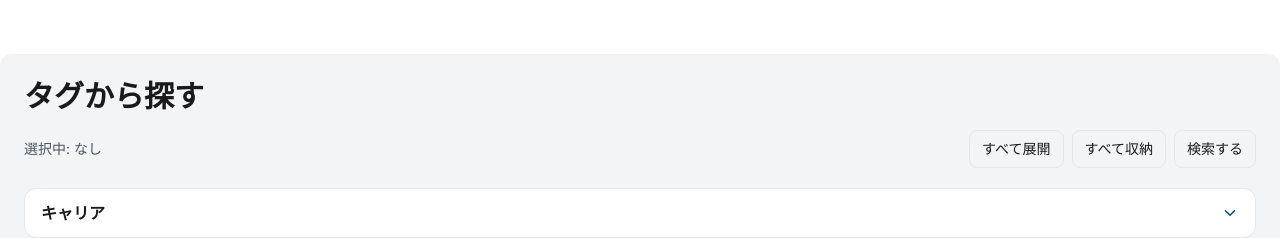
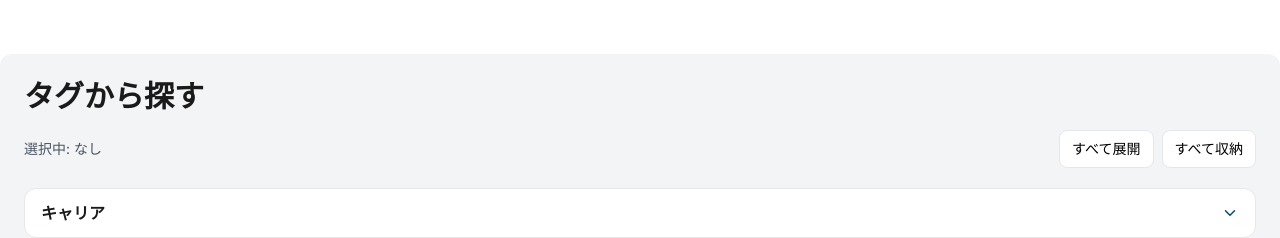
Before and after one commit to pengineer-geek/geek-blog, a Next.js app: page / in a window 1280 px wide. Shown: the part 940-1178 px from the top of the page. Built offline with nearby package versions, Linux system fonts and the light colour scheme.

Commit message:
タグ検索装飾

```diff
--- a/src/app/_components/tags/tag-picker.tsx
+++ b/src/app/_components/tags/tag-picker.tsx
@@ -88,29 +88,31 @@ export default function TagPicker({
           <button
             type="button"
             onClick={openAll}
-            className={`hidden md:inline-flex items-center rounded-lg border px-3 ${compact ? "py-1" : "py-2"} text-sm hover:bg-gray-50`}
+            className="rounded-lg border px-3 py-2 text-sm bg-white text-black hover:bg-gray-50"
           >
             すべて展開
           </button>
           <button
             type="button"
             onClick={closeAll}
-            className={`hidden md:inline-flex items-center rounded-lg border px-3 ${compact ? "py-1" : "py-2"} text-sm hover:bg-gray-50`}
+            className="rounded-lg border px-3 py-2 text-sm bg-white text-black hover:bg-gray-50"
           >
             すべて収納
           </button>
 
-          <Link
-            href={query}
-            className={`inline-flex items-center gap-2 rounded-lg border px-3 ${compact ? "py-1" : "py-2"} text-sm hover:bg-gray-50`}
-          >
-            検索する
-          </Link>
+          {selected.length > 0 && (
+            <Link
+              href={query}
+              className="rounded-lg px-4 py-2 text-sm font-bold bg-primary text-white hover:bg-primary/90"
+            >
+              検索
+            </Link>
+          )}
           {selected.length > 0 && (
             <button
               type="button"
               onClick={clear}
-              className={`inline-flex items-center gap-2 rounded-lg border px-3 ${compact ? "py-1" : "py-2"} text-sm hover:bg-gray-50`}
+              className={`inline-flex items-center gap-2 rounded-lg border px-3 ${compact ? "py-1" : "py-2"} text-sm  bg-white text-black hover:bg-gray-50`}
             >
               クリア
             </button>
```
